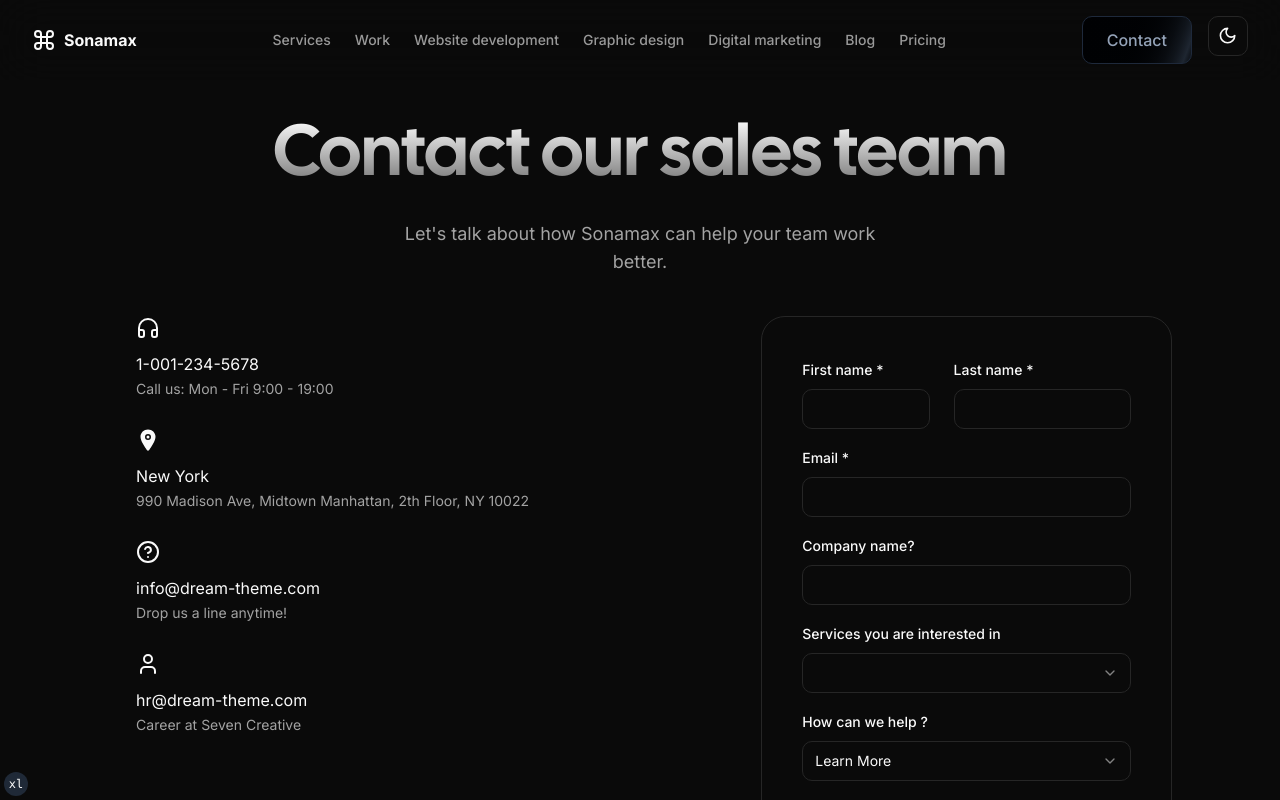
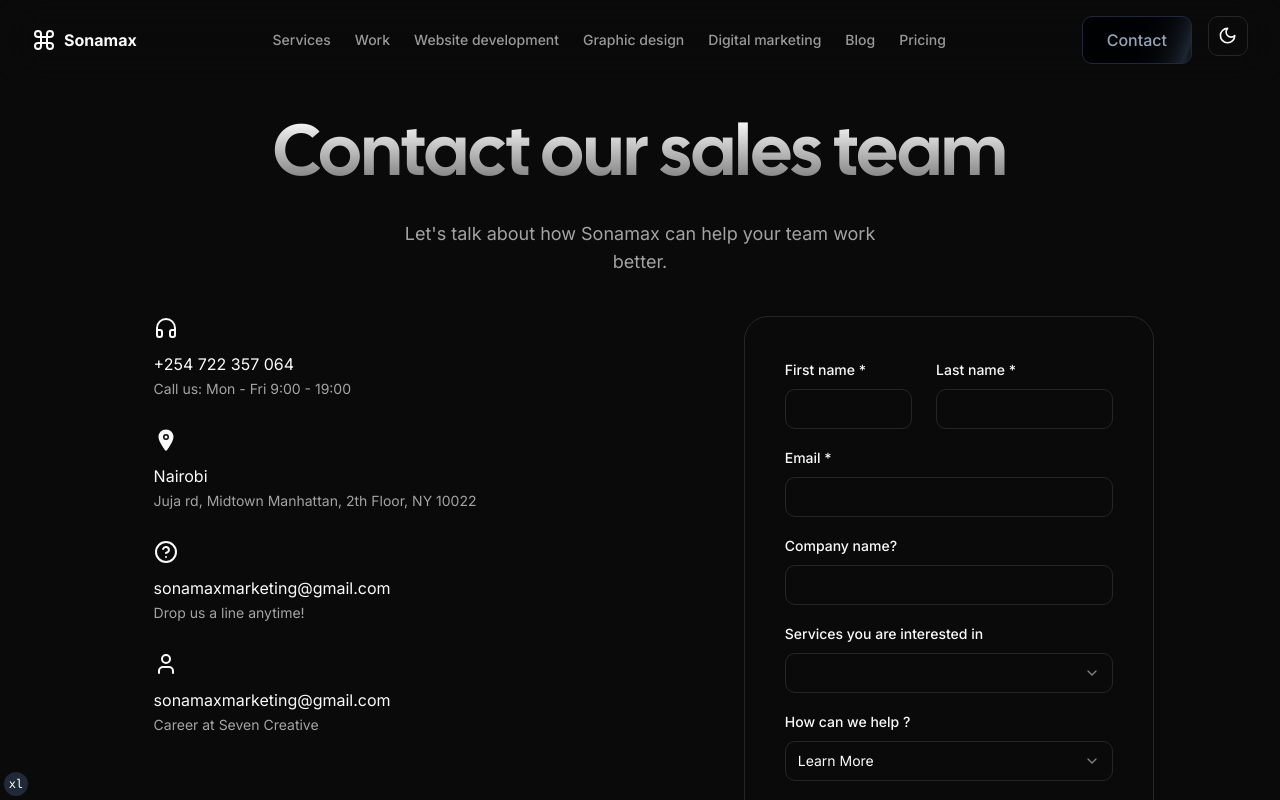
Before and after one commit to awelrisak/finiin, a Next.js app: page /contact in a window 1280 px wide. Shown: the top 800 px of the page. Built offline with nearby package versions, Linux system fonts and the light colour scheme.

Commit message:
improvements

```diff
--- a/src/app/(marketing)/contact/page.tsx
+++ b/src/app/(marketing)/contact/page.tsx
@@ -21,28 +21,28 @@
             <div className="space-y-7">
               <div className="space-y-3">
                 <Icons.headphones />
-                <h3>1-001-234-5678</h3>
+                <h3>+254 722 357 064</h3>
                 <span className="text-sm text-muted-foreground">
                   Call us: Mon - Fri 9:00 - 19:00
                 </span>
               </div>
               <div className="space-y-3">
                 <Icons.location className="size-6" />
-                <h3>New York</h3>
+                <h3>Nairobi</h3>
                 <span className="text-sm text-muted-foreground">
-                  990 Madison Ave, Midtown Manhattan, 2th Floor, NY 10022
+                  Juja rd, Midtown Manhattan, 2th Floor, NY 10022
                 </span>
               </div>
               <div className="space-y-3">
                 <Icons.help />
-                <h3>info@dream-theme.com</h3>
+                <h3>sonamaxmarketing@gmail.com</h3>
                 <span className="text-sm text-muted-foreground">
                   Drop us a line anytime!
                 </span>
               </div>
               <div className="space-y-3">
                 <Icons.user />
-                <h3>hr@dream-theme.com</h3>
+                <h3>sonamaxmarketing@gmail.com</h3>
                 <span className="text-sm text-muted-foreground">
                   Career at Seven Creative
                 </span>
```
